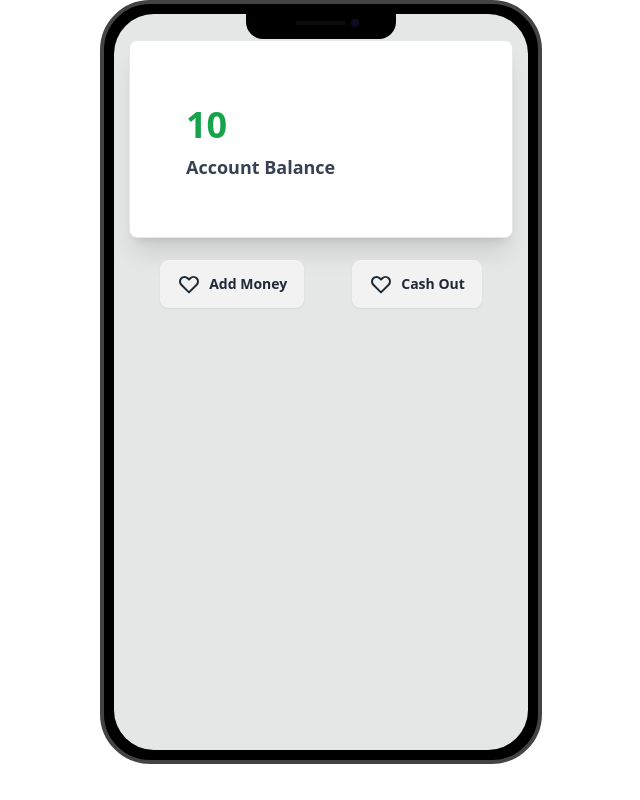
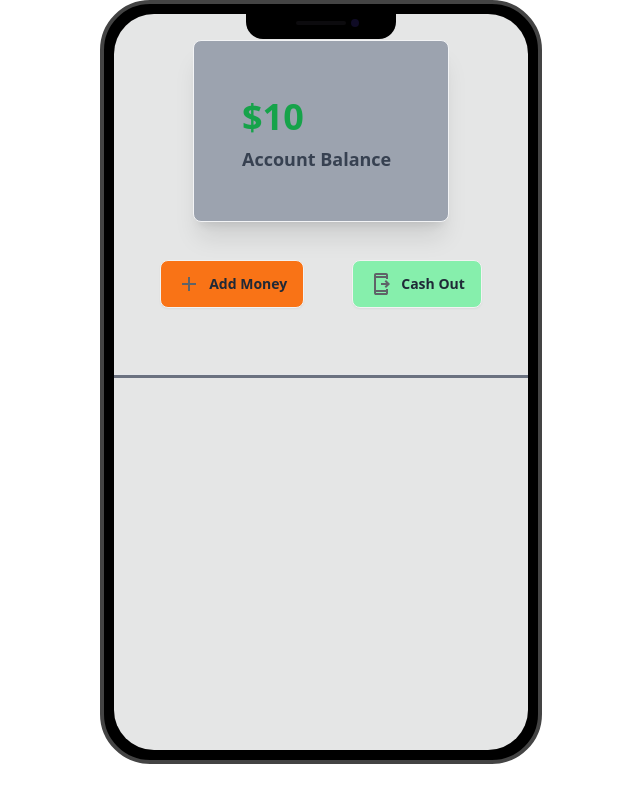
Before and after one commit to abubakar308/login-page, a plain HTML site: page homepage.html in a window 1280 px wide. Shown: the whole page, without its empty margins (319-959 px from the left). Drawn offline with nearby package versions, Linux system fonts and the light colour scheme.

Commit message:
updated button

```diff
--- a/homepage.html
+++ b/homepage.html
@@ -14,44 +14,22 @@
             <div class="camera"></div>
             <div class="display">
               <div class="artboard artboard-demo phone-3">
-                <div class="absolute top-10 card w-96 bg-white shadow-xl p-6 rounded-lg border border-gray-200">
+                <div class="absolute top-10 card w-64 bg-gray-400 shadow-xl p-4 rounded-lg border border-gray-100">
                     <div class="card-body">
                       <div class="text-4xl font-bold text-green-600 mt-2">
-                        <span id="balance">10</span>
+                        $<span id="balance">10</span>
                       </div>
                        <h2 class="text-lg font-semibold text-gray-700">Account Balance</h2>
                     </div>
                   </div>
-
+                  <hr class="w-full h-1 mb-3 bg-gray-500">
                   <div class="flex gap-x-12 my-5 absolute top-60">
-                    <button id="add-money-button" class="btn">
-                        <svg
-                          xmlns="http://www.w3.org/2000/svg"
-                          class="h-6 w-6"
-                          fill="none"
-                          viewBox="0 0 24 24"
-                          stroke="currentColor">
-                          <path
-                            stroke-linecap="round"
-                            stroke-linejoin="round"
-                            stroke-width="2"
-                            d="M4.318 6.318a4.5 4.5 0 000 6.364L12 20.364l7.682-7.682a4.5 4.5 0 00-6.364-6.364L12 7.636l-1.318-1.318a4.5 4.5 0 00-6.364 0z" />
-                        </svg>
+                    <button id="add-money-button" class="btn bg-orange-500">
+                        <svg xmlns="http://www.w3.org/2000/svg" height="24px" viewBox="0 -960 960 960" width="24px" fill="#5f6368"><path d="M440-440H200v-80h240v-240h80v240h240v80H520v240h-80v-240Z"/></svg>
                         Add Money
                       </button>
-                      <button id="cash-out-button" class="btn">
-                        <svg
-                          xmlns="http://www.w3.org/2000/svg"
-                          class="h-6 w-6"
-                          fill="none"
-                          viewBox="0 0 24 24"
-                          stroke="currentColor">
-                          <path
-                            stroke-linecap="round"
-                            stroke-linejoin="round"
-                            stroke-width="2"
-                            d="M4.318 6.318a4.5 4.5 0 000 6.364L12 20.364l7.682-7.682a4.5 4.5 0 00-6.364-6.364L12 7.636l-1.318-1.318a4.5 4.5 0 00-6.364 0z" />
-                        </svg>
+                      <button id="cash-out-button" class="btn bg-green-300">
+                        <svg xmlns="http://www.w3.org/2000/svg" height="24px" viewBox="0 -960 960 960" width="24px" fill="#5f6368"><path d="m680-320-56-56 62-64H480v-80h206l-62-64 56-56 160 160-160 160ZM280-40q-33 0-56.5-23.5T200-120v-720q0-33 23.5-56.5T280-920h400q33 0 56.5 23.5T760-840v160h-80v-40H280v480h400v-40h80v160q0 33-23.5 56.5T680-40H280Zm0-120v40h400v-40H280Zm0-640h400v-40H280v40Zm0 0v-40 40Zm0 640v40-40Z"/></svg>
                         Cash Out
                       </button>
                   </div>
@@ -92,7 +70,7 @@
                             <input id="out-pin" type="number" placeholder="Your Pin" class="input input-bordered" required />
                           </div>
                           <div class="form-control mt-6">
-                            <button id="out-click-button" class="btn btn-primary">Cash out</button>
+                            <button id="out-click-button" class="btn btn-secondary">Cash out</button>
                           </div>
                         </form>
                       </div>
```
